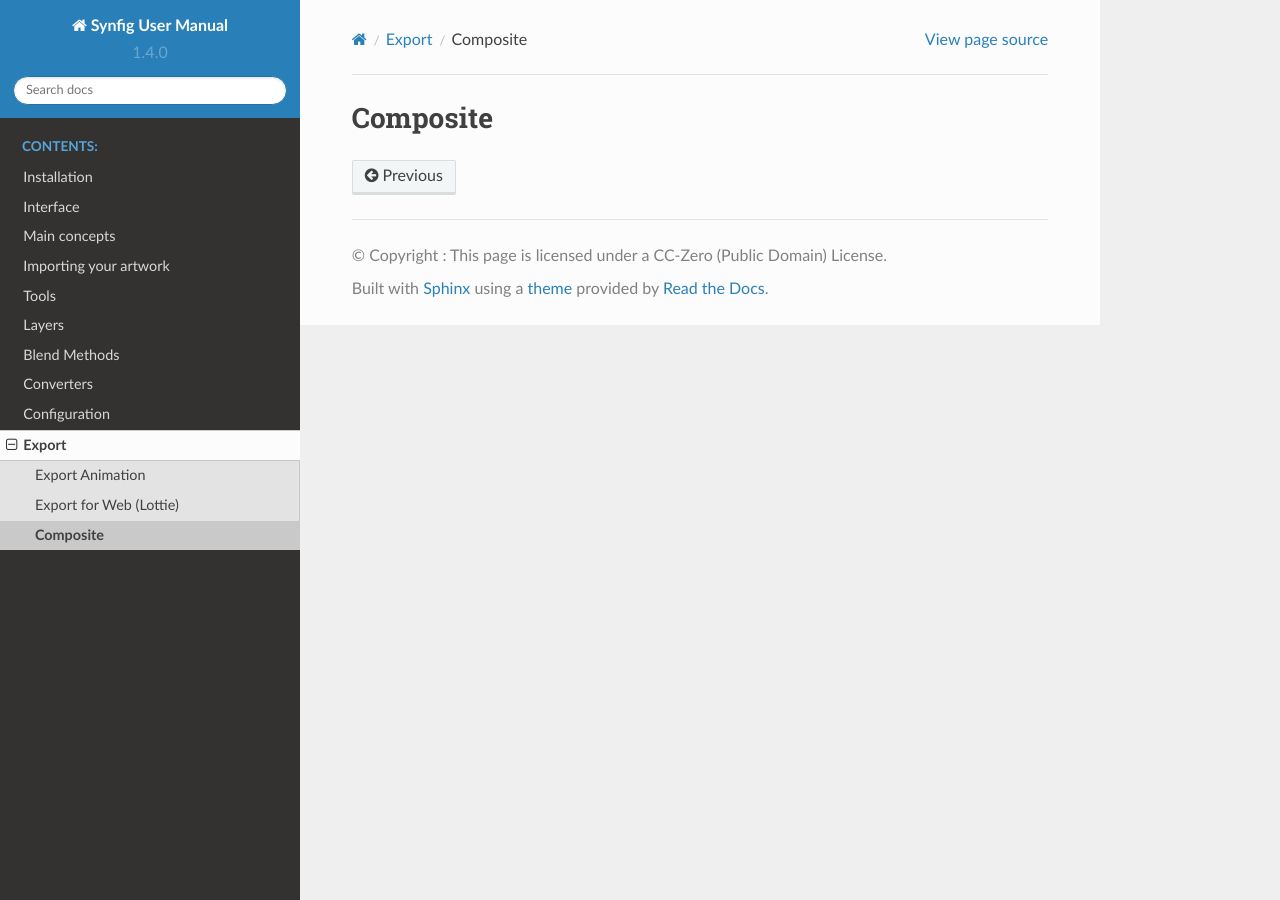
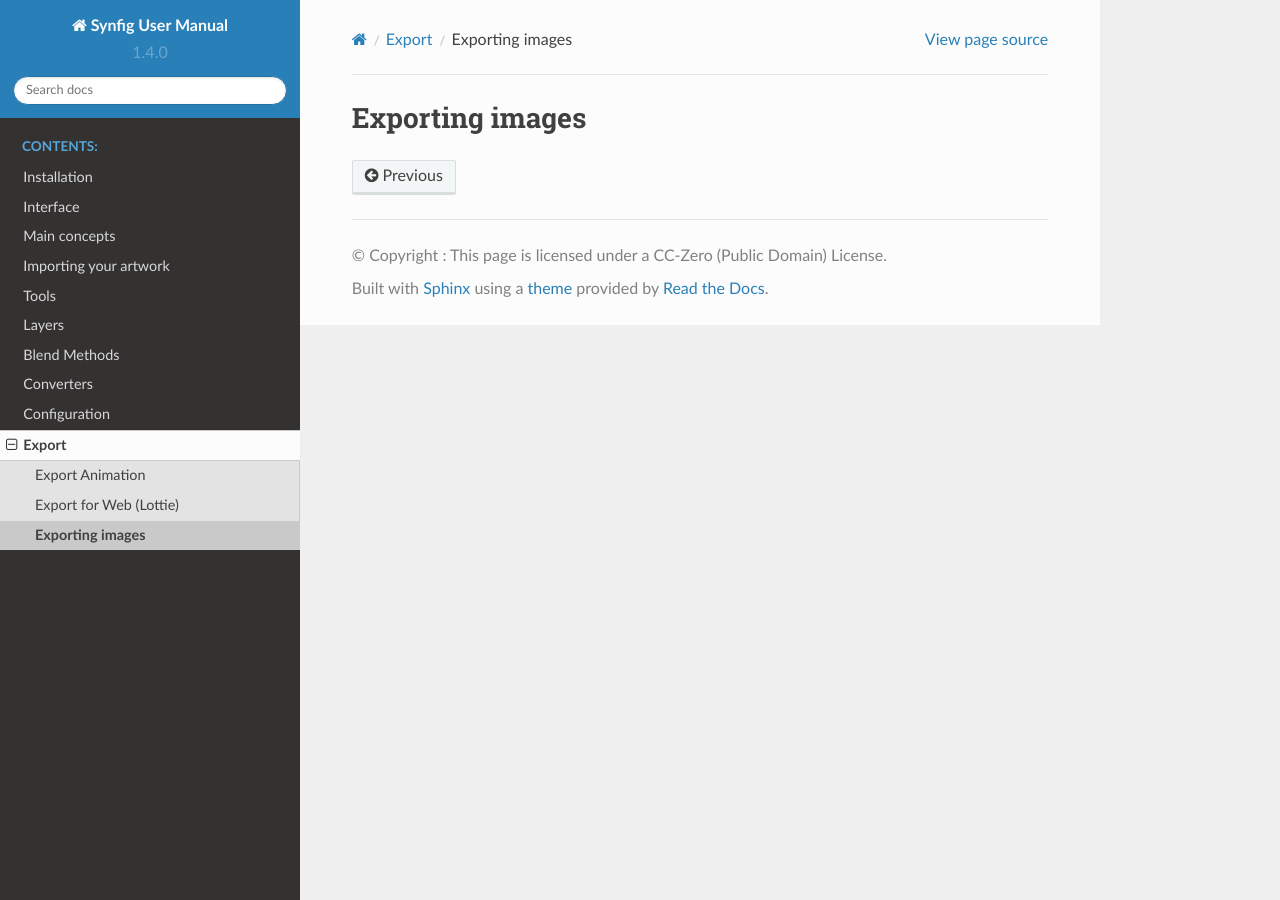
Before and after one commit to synfig/synfig-docs, a Sphinx documentation site: the page built from source/export/export_image.rst, in a window 1280 px wide. Built offline with Sphinx 7.4.7 and the Read the Docs theme 2.0.0, drawn with Linux system fonts in a browser that asks for light colours.

Commit message:
Fix heading

```diff
--- a/source/export/export_image.rst
+++ b/source/export/export_image.rst
@@ -1,5 +1,5 @@
-.. _blend_method_composite:
+.. _export_image:
 
 ########################
-    Composite
+    Exporting images
 ########################
```
